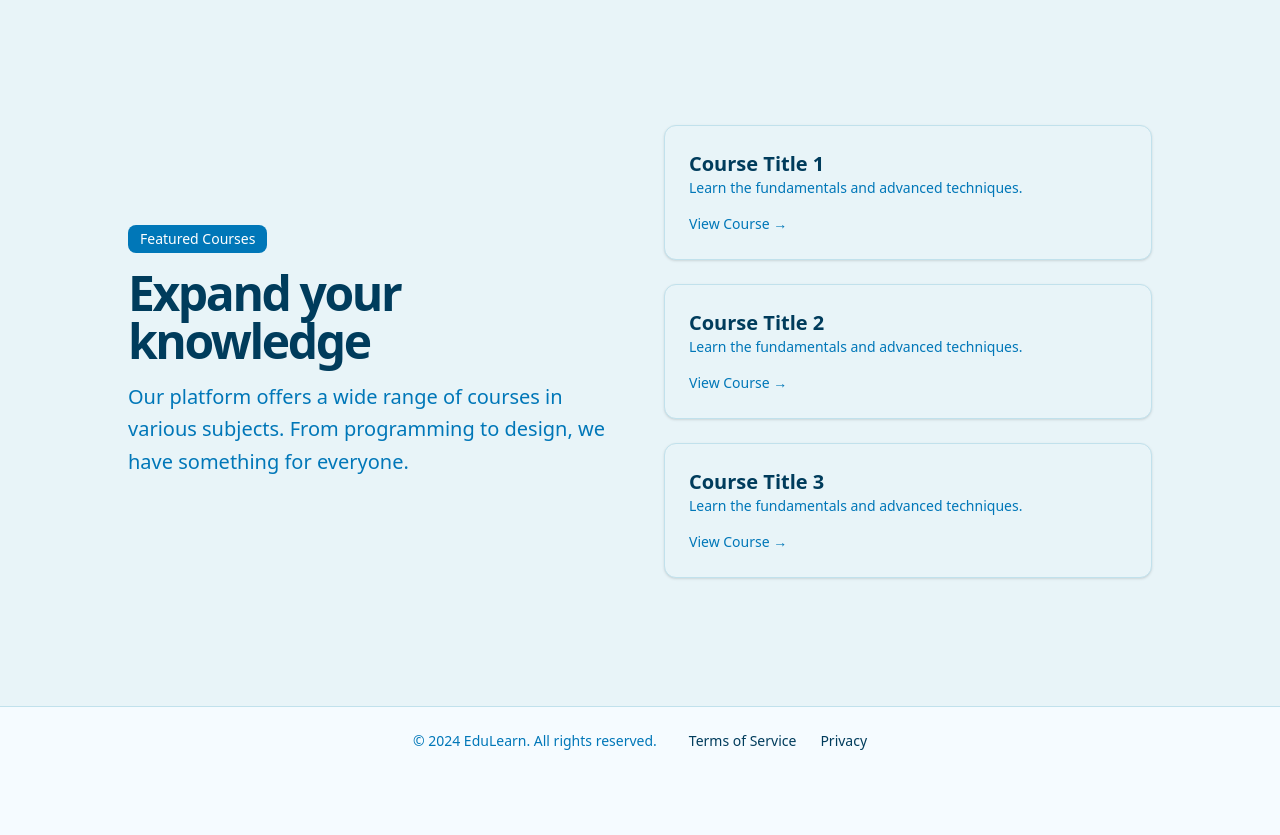
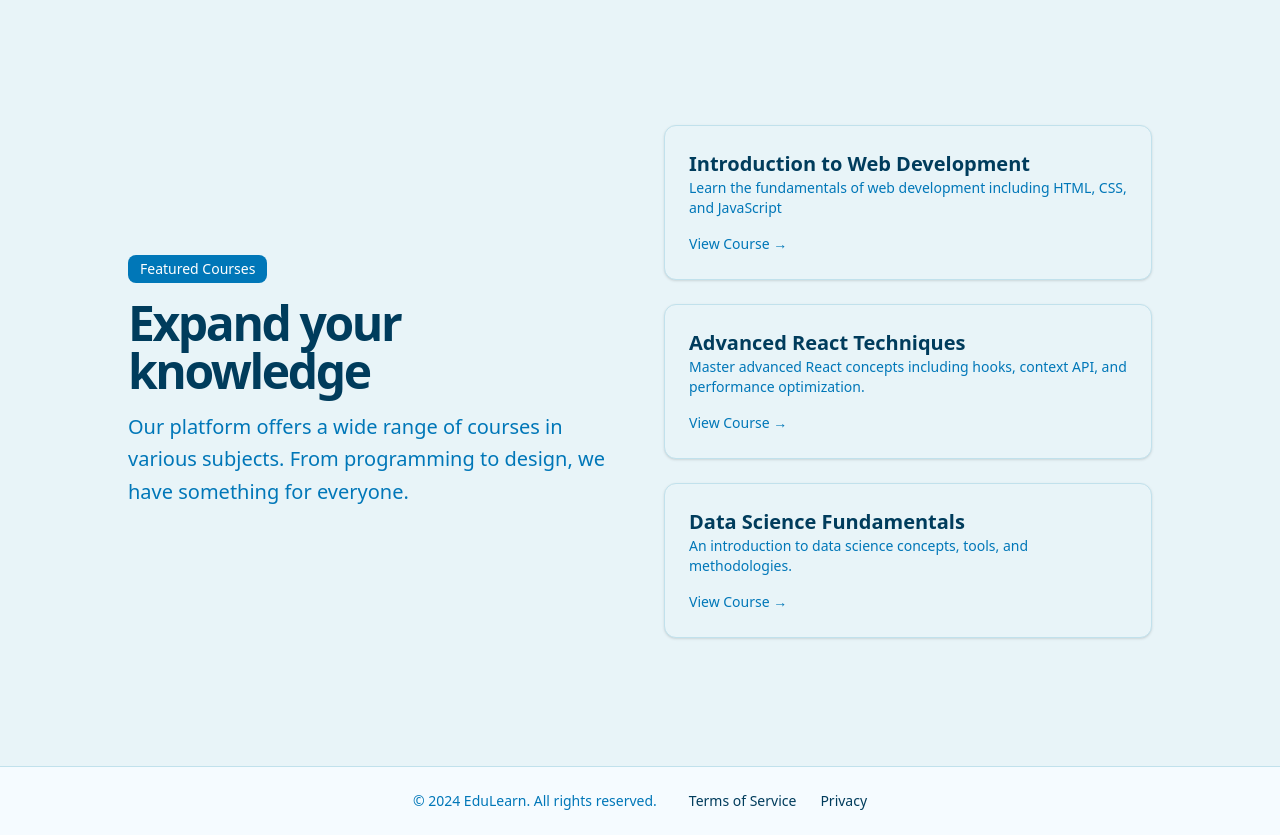
Before and after one commit to jainammshah12/Idiomaster, a Next.js app in the folder frontend/idiomaster/: page / in a window 1280 px wide. Shown: the part 620-1455 px from the top of the page. Before the commit the page ends 1395 px from the top, so only its background shows below. Built offline with nearby package versions, Linux system fonts and the light colour scheme.

Commit message:
centering pages and some content on homepage

```diff
--- a/frontend/idiomaster/app/login/page.tsx
+++ b/frontend/idiomaster/app/login/page.tsx
@@ -45,7 +45,7 @@ export default function LoginPage() {
   };
 
   return (
-    <div className="container flex h-screen w-screen flex-col items-center justify-center">
+    <div className="container mx-auto flex min-h-screen w-full flex-col items-center justify-center px-4">
       <Link href="/" className="absolute left-4 top-4 md:left-8 md:top-8">
         ← Back
       </Link>
--- a/frontend/idiomaster/app/page.tsx
+++ b/frontend/idiomaster/app/page.tsx
@@ -8,15 +8,30 @@ import { Button } from "@/components/ui/button";
 import Navbar from "@/components/layout/navbar";
 
 export default function Home() {
-  const [loggedIn, setLoggedIn] = useState(false);
-
+  const courseDescriptions = [
+    {
+      id:1,
+      title: "Introduction to Web Development" ,
+      description: "Learn the fundamentals of web development including HTML, CSS, and JavaScript"
+    },
+    {
+      id:2,
+      title: "Advanced React Techniques",
+      description: "Master advanced React concepts including hooks, context API, and performance optimization."
+    },
+    {
+      id:3,
+      title: "Data Science Fundamentals",
+      description: "An introduction to data science concepts, tools, and methodologies."
+    }
+  ]
   return (
     <div className="flex min-h-screen flex-col">
-      <Navbar loggedIn={loggedIn} setLoggedIn={setLoggedIn} />
+      <Navbar />
       <main className="flex-1">
         <section className="w-full py-12 md:py-24 lg:py-32 xl:py-48">
-          <div className="container px-4 md:px-6">
-            <div className="flex flex-col items-center space-y-4 text-center">
+          <div className="container mx-auto px-4 md:px-6">
+            <div className="flex flex-col items-center justify-center space-y-4 text-center">
               <div className="space-y-2">
                 <h1 className="text-3xl font-bold tracking-tighter sm:text-4xl md:text-5xl lg:text-6xl">
                   Learn at your own pace
@@ -25,7 +40,7 @@ export default function Home() {
                   Access high-quality courses from expert educators. Start your learning journey today.
                 </p>
               </div>
-              <div className="space-x-4">
+              <div className="flex items-center justify-center space-x-4">
                 <Link href="/courses">
                   <Button className="px-8">
                     Browse Courses <ArrowRight className="ml-2 h-4 w-4" />
@@ -41,8 +56,8 @@ export default function Home() {
           </div>
         </section>
         <section className="w-full py-12 md:py-24 lg:py-32 bg-muted">
-          <div className="container px-4 md:px-6">
-            <div className="mx-auto grid max-w-5xl items-center gap-6 lg:grid-cols-2 lg:gap-12">
+          <div className="container mx-auto px-4 md:px-6">
+            <div className="mx-auto grid max-w-5xl items-center justify-center gap-6 lg:grid-cols-2 lg:gap-12">
               <div className="space-y-4">
                 <div className="inline-block rounded-lg bg-primary px-3 py-1 text-sm text-primary-foreground">
                   Featured Courses
@@ -54,12 +69,12 @@ export default function Home() {
                 </p>
               </div>
               <div className="grid gap-6">
-                {[1, 2, 3].map((i) => (
-                  <div key={i} className="rounded-xl border bg-card text-card-foreground shadow">
+                {courseDescriptions.map((i) => (
+                  <div key={i.id} className="rounded-xl border bg-card text-card-foreground shadow">
                     <div className="p-6">
-                      <h3 className="text-xl font-bold">Course Title {i}</h3>
-                      <p className="text-sm text-muted-foreground">Learn the fundamentals and advanced techniques.</p>
-                      <Link href={`/courses/${i}`} className="mt-4 inline-block text-sm font-medium text-primary">
+                      <h3 className="text-xl font-bold"> {i.title}</h3>
+                      <p className="text-sm text-muted-foreground">{i.description}</p>
+                      <Link href={`/courses/${i.id}`} className="mt-4 inline-block text-sm font-medium text-primary">
                         View Course →
                       </Link>
                     </div>
@@ -71,9 +86,9 @@ export default function Home() {
         </section>
       </main>
       <footer className="w-full border-t py-6">
-        <div className="container flex flex-col items-center justify-center gap-4 md:flex-row md:gap-8">
+        <div className="container mx-auto flex flex-col items-center justify-center gap-4 px-4 md:flex-row md:gap-8">
           <p className="text-center text-sm text-muted-foreground">© 2024 EduLearn. All rights reserved.</p>
-          <nav className="flex gap-4 sm:gap-6">
+          <nav className="flex items-center justify-center gap-4 sm:gap-6">
             <Link href="#" className="text-sm font-medium">
               Terms of Service
             </Link>
--- a/frontend/idiomaster/app/register/page.tsx
+++ b/frontend/idiomaster/app/register/page.tsx
@@ -46,7 +46,7 @@ export default function RegisterPage() {
   }
 
   return (
-    <div className="container flex h-screen w-screen flex-col items-center justify-center">
+    <div className="container mx-auto flex min-h-screen w-full flex-col items-center justify-center px-4">
       <Link href="/" className="absolute left-4 top-4 md:left-8 md:top-8">
         ← Back
       </Link>
```
